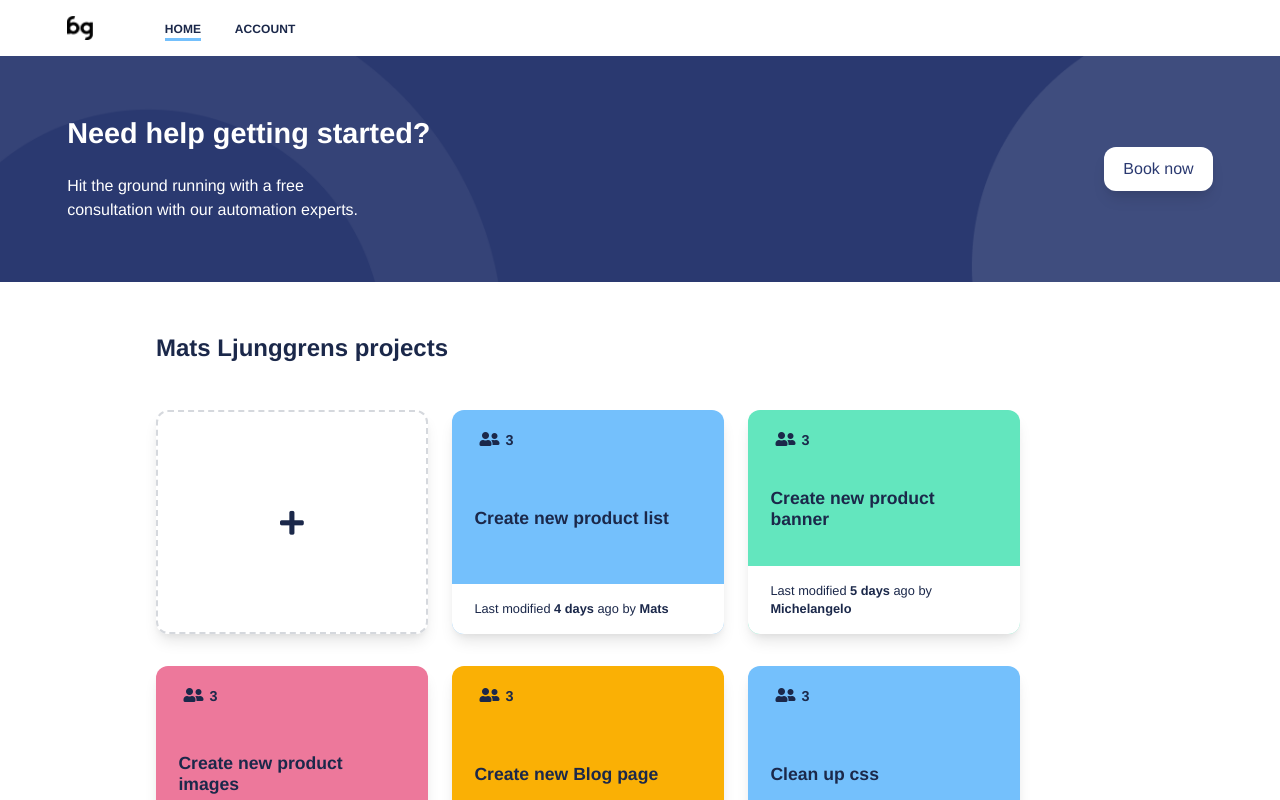
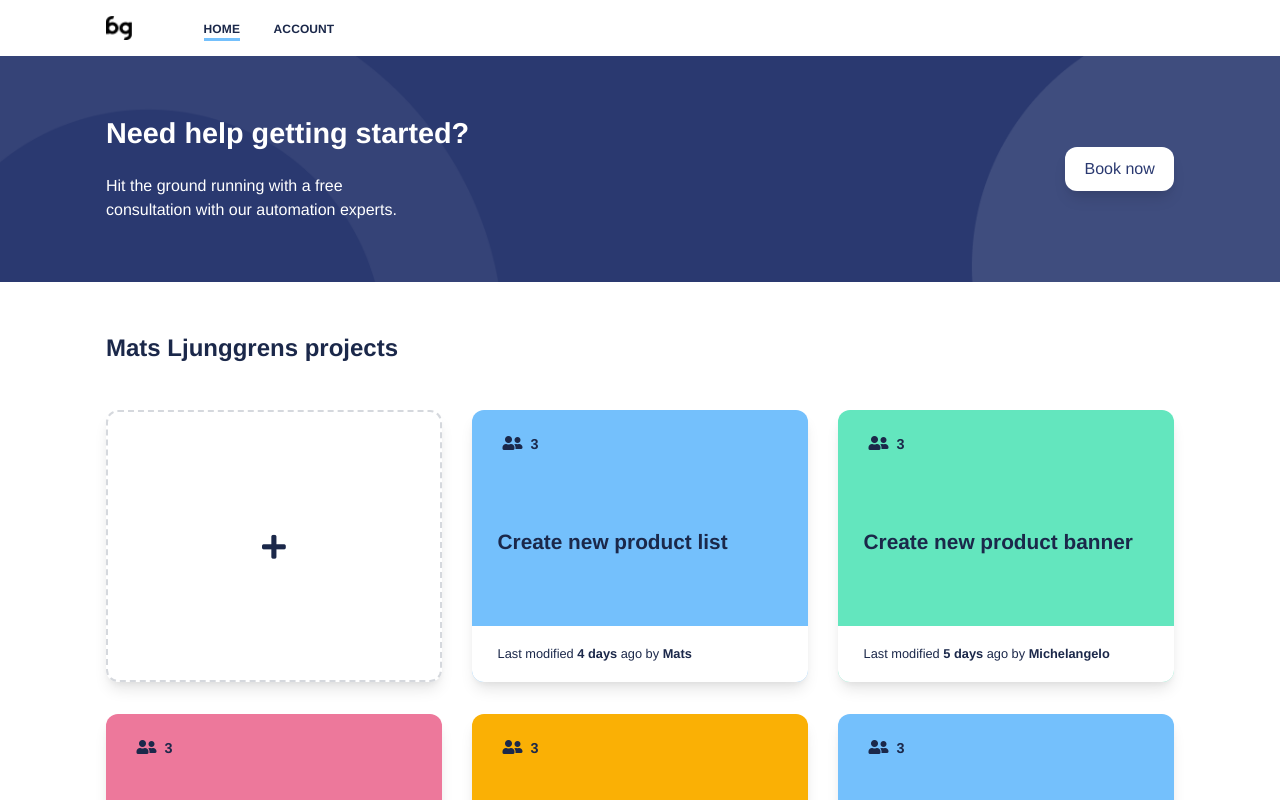
Before and after one commit to karinlj/boozang-manager-demo-22, a Vue app: page / in a window 1280 px wide. Shown: the top 800 px of the page. Built offline with nearby package versions, Linux system fonts and the light colour scheme; data requests are answered from the project's data file.

Commit message:
items grid

```diff
--- a/data/db.json
+++ b/data/db.json
@@ -39,10 +39,6 @@
       "id": 6,
       "updated": "2",
       "by": "Filip"
-    },
-    {
-      "title": "hej",
-      "id": 7
     }
   ]
 }
--- a/src/App.vue
+++ b/src/App.vue
@@ -110,21 +110,25 @@ button,
 }
 .container {
   max-width: 1200px;
+  max-width: 1100px;
   width: 100%;
   margin: 0 auto;
   padding: 0 1rem;
   @media all and (min-width: $xxl-min) {
     max-width: 1400px;
+    max-width: 1300px;
   }
 }
 .container-small {
   max-width: 1000px;
+  max-width: 1100px;
   width: 100%;
   margin: 0 auto;
   padding: 0 1rem;
 
   @media all and (min-width: $xxl-min) {
     max-width: 1200px;
+    max-width: 1300px;
   }
 }
 .main-container {
--- a/src/assets/_variables.scss
+++ b/src/assets/_variables.scss
@@ -36,13 +36,8 @@ $borderColorBlue: #465fb9;
 $linkColor: #1994e6;
 
 $sectionPadding: 4%;
-$themeBorderRadius: 12px;
+$themeBorderRadius: 12px; // 8px; //
 $themeBoxShadow: rgba(0, 0, 0, 0.24) 0px 3px 8px;
-$themeBoxShadowLight: 0px 7px 15px -3px rgba(0, 0, 0, 0.1);
-
-$themeBoxShadowLight: rgba(0, 0, 0, 0.1) 0px 20px 25px -5px,
-  rgba(0, 0, 0, 0.04) 0px 10px 10px -5px;
-
 $themeBoxShadowLight: rgba(0, 0, 0, 0.1) 0px 10px 15px -3px,
   rgba(0, 0, 0, 0.05) 0px 4px 6px -2px;
 
--- a/src/components/ProjectsList.vue
+++ b/src/components/ProjectsList.vue
@@ -1,6 +1,6 @@
 <template>
   <ul class="project-list">
-    <li>
+    <li class="project-list-item">
       <button
         class="add-project"
         aria-label="Add Project"
@@ -9,7 +9,11 @@
         <i class="fas fa-solid fa-plus add_icon" aria-hidden="true"></i>
       </button>
     </li>
-    <li v-for="(project, index) in projects" :key="project">
+    <li
+      class="project-list-item"
+      v-for="(project, index) in projects"
+      :key="project"
+    >
       <!-- project from the loop -->
       <SingleProject
         :project="project"
@@ -98,6 +102,21 @@ export default {
   display: flex;
   flex-wrap: wrap;
   margin-top: 3rem;
+  margin-right: -15px;
+  margin-left: -15px;
+  .project-list-item {
+    flex: 0 0 100%;
+    max-width: 100%;
+    padding: 0 15px;
+    @media all and (min-width: $sm-min) {
+      flex: 0 0 50%;
+      max-width: 50%;
+    }
+    @media all and (min-width: $lg-min) {
+      flex: 0 0 33.333333%;
+      max-width: 33.333333%;
+    }
+  }
 }
 button.add-project {
   position: relative;
@@ -109,10 +128,15 @@ button.add-project {
   margin-right: 1.5rem;
   margin-bottom: 2rem;
   height: 14rem;
-  width: 17rem;
+  // height: 14rem;
+  // width: 17rem;
+  width: 100%;
   background: transparent;
   border: dashed 2px $borderColor !important;
   transition: all 0.3s ease-in;
+  @media all and (min-width: $lg-min) {
+    height: 17rem;
+  }
 
   .add_icon {
     color: $textColor;
@@ -132,9 +156,6 @@ button.add-project {
       backdrop-filter: brightness(92%);
       border-radius: $themeBorderRadius;
     }
-    // .add_icon {
-    //   opacity: 1;
-    // }
   }
 }
 </style>
--- a/src/components/SingleProject.vue
+++ b/src/components/SingleProject.vue
@@ -129,7 +129,6 @@ export default {
     const showComment = ref(false);
     const showEditModal = ref(false);
     const showDeleteModal = ref(false);
-    const uri = ref("http://localhost:9000/projects/" + props.project.id);
 
     //edit
     const toggleEditModal = () => {
@@ -164,7 +163,6 @@ export default {
 
     return {
       showComment,
-      uri,
       handleDelete,
       showEditModal,
       toggleEditModal,
@@ -183,33 +181,38 @@ export default {
   flex-direction: column;
   justify-content: space-between;
   border-radius: $themeBorderRadius;
-  padding: 0px;
   box-shadow: $themeBoxShadowLight;
   margin-right: 1.5rem;
   margin-bottom: 2rem;
   height: 14rem;
-  width: 17rem;
+  // height: 14rem;
+  // width: 17rem;
+  width: 100%;
   color: $textColor;
   transition: all 0.3s ease-in;
-
+  @media all and (min-width: $lg-min) {
+    height: 17rem;
+  }
   .header {
-    padding: 1rem 1.4rem;
+    // padding: 1rem 1.4rem;
+    padding: 1.2rem 1.6rem;
     border-top-left-radius: 12px;
     border-top-right-radius: 12px;
     span {
       font-weight: 600;
-      font-size: 0.9rem;
-      margin-left: 1px;
+      font-size: 1rem;
+      margin-left: 3px;
     }
   }
   .body {
-    padding: 0 1.4rem;
+    // padding: 0 1.4rem;
+    padding: 0 1.6rem;
     .title {
       margin: 0;
       margin-top: -1rem;
       color: $darkBlue;
       font-weight: 700;
-      font-size: 1.1rem;
+      font-size: 1.3rem;
       display: flex;
       align-items: center;
       white-space: normal;
@@ -218,7 +221,8 @@ export default {
   footer {
     background: #fff;
     border: none;
-    padding: 1rem 1.4rem;
+    // padding: 1rem 1.4rem;
+    padding: 1.2rem 1.6rem;
     border-bottom-left-radius: 12px;
     border-bottom-right-radius: 12px;
     .props {
@@ -246,7 +250,7 @@ export default {
       position: relative;
       z-index: 2;
       &.right {
-        margin-left: 0.4rem;
+        margin-left: 0.5rem;
       }
       &.team {
         cursor: text;
--- a/src/layout/Footer.vue
+++ b/src/layout/Footer.vue
@@ -24,7 +24,6 @@ export default {};
   background: $blue;
   color: #fff;
   .footer-link-container {
-    // margin-left: 10%;
     margin-bottom: 6rem;
     color: #fff;
   }
```
